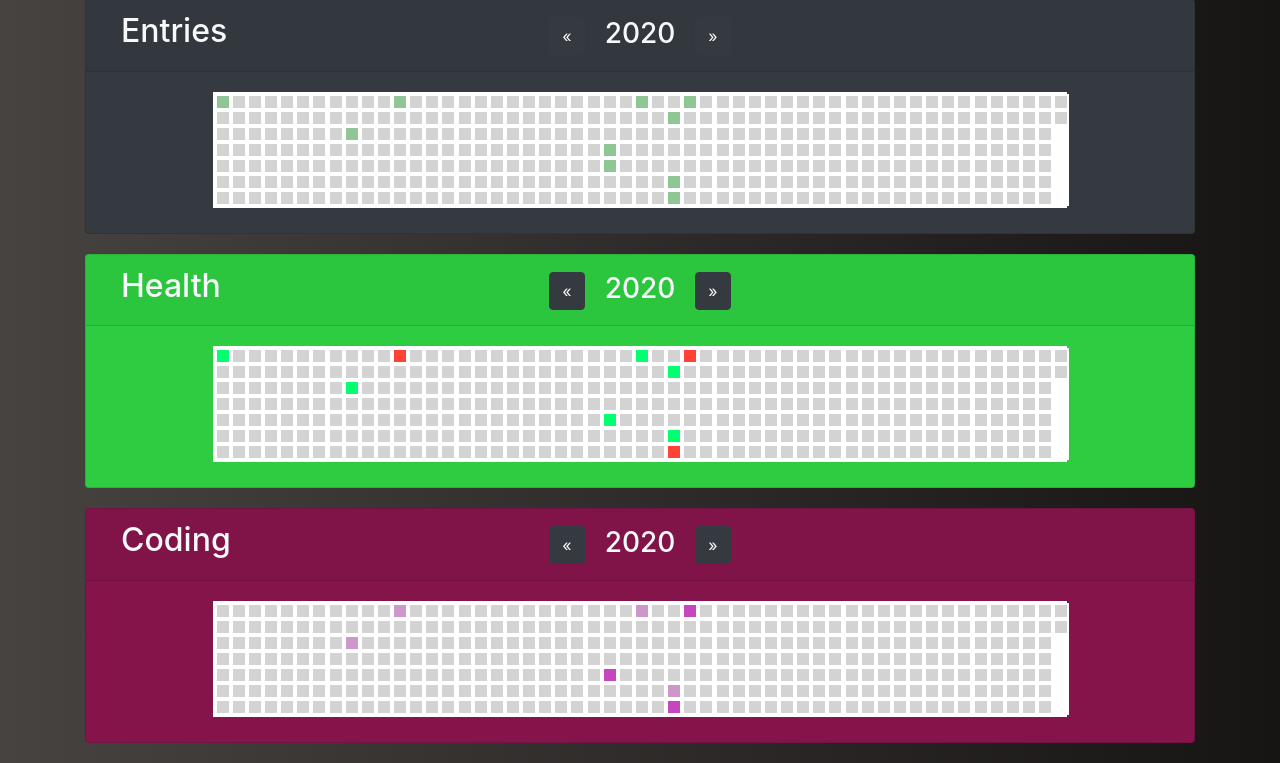
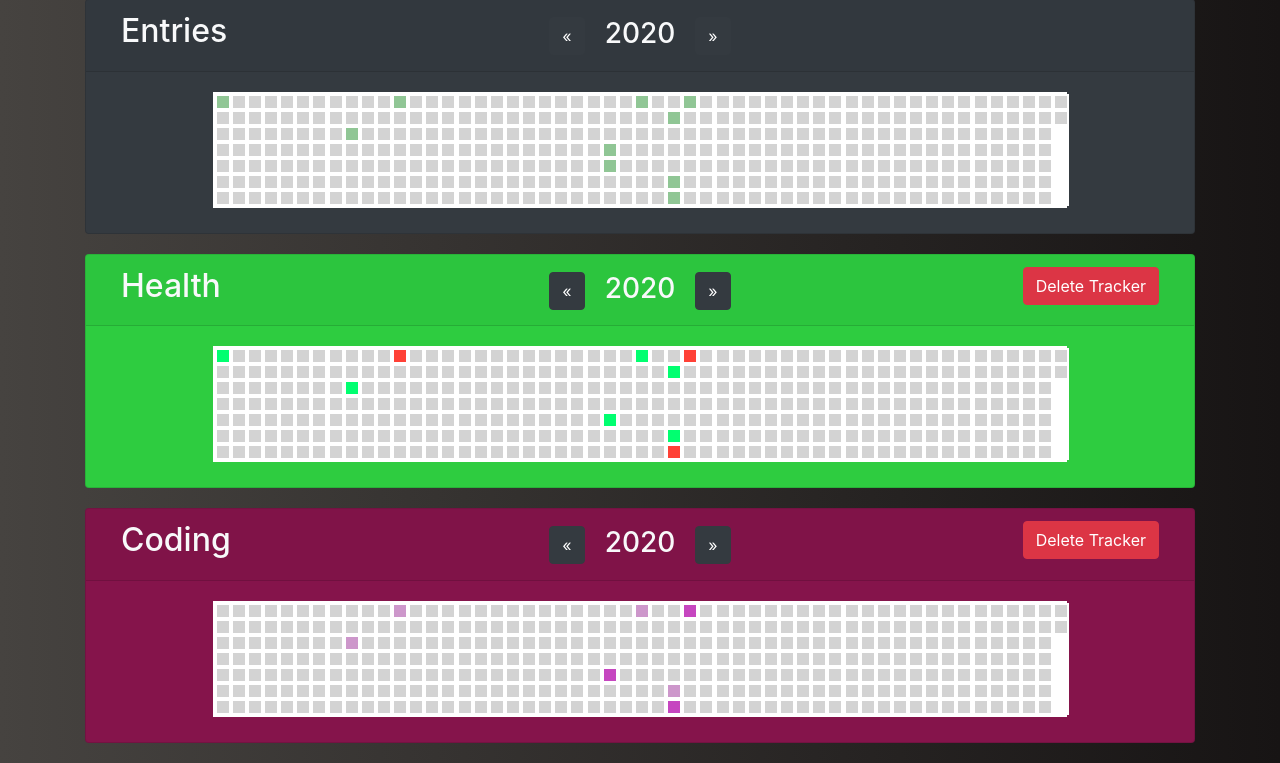
Before and after one commit to cpf006/data-tracker, a Django app: page /journal/ in a window 1280 px wide. Shown: the part 126-889 px from the top of the page. Run offline with Django 3.2, Linux system fonts and the light colour scheme; data comes from the database, SQL or seed files in the repository; both versions use the stored data as it was after the commit; some libraries are stand-ins or nearby versions.

Commit message:
Adding tracker delete functionality. Updating tests. Fixing some code styling.

```diff
--- a/daily_journal/journal/static/journal/js/tracker.js
+++ b/daily_journal/journal/static/journal/js/tracker.js
@@ -6,6 +6,17 @@ function createTracker() {
 
 function deleteTrackerOption(event) {
     $(event.target).parent().parent().remove();
+}
+
+function deleteTracker(id) {
+    if(confirm("Are you sure? This cannot be undone.")) {
+        $.get(
+            "/journal/delete_tracker/"+id,
+            function() {
+                location.reload();
+            }
+        );
+    }
 }
 
 function refreshModal() {
--- a/daily_journal/journal/templates/journal/grid_container.html
+++ b/daily_journal/journal/templates/journal/grid_container.html
@@ -30,6 +30,11 @@
                         </ul>
                     </div>
                     <div class="col-sm">
+                        {% if tracker %}
+                            <button type="button" class="btn btn-danger float-right" onclick="deleteTracker('{{tracker.id}}')">
+                                Delete Tracker
+                            </button>
+                        {% endif %}
                     </div>
                 </div>
             </div>
--- a/daily_journal/journal/urls.py
+++ b/daily_journal/journal/urls.py
@@ -9,10 +9,20 @@ urlpatterns = [
     path('<int:year>', views.index, name='index'),
     # ex: /journal/set_tracker
     path('set_tracker/', views.set_tracker, name='set_tracker'),
+    # ex: /journal/delete_tracker/1
+    path('delete_tracker/<int:pk>', views.delete_tracker, name='delete_tracker'),
     # ex: /journal/set_entry/2020/1/1
-    path('set_entry/<int:year>/<int:month>/<int:day>', views.set_entry, name='set_entry'),
+    path(
+        'set_entry/<int:year>/<int:month>/<int:day>',
+        views.set_entry,
+        name='set_entry'
+    ),
     # ex: /journal/entry/2020/1/1
-    path('entry/<int:year>/<int:month>/<int:day>', views.access_entry, name='access_entry'),
+    path(
+        'entry/<int:year>/<int:month>/<int:day>',
+        views.access_entry,
+        name='access_entry'
+    ),
     # ex: /journal/entries/2020
     path('entries/<int:year>', views.entries, name='entries'),
 ]
--- a/daily_journal/journal/views.py
+++ b/daily_journal/journal/views.py
@@ -5,6 +5,7 @@ from datetime import date, timedelta
 import re
 
 from .models import Entry, DataTracker, DataOption, DataResponse
+
 
 def index(request, year=None):
     """
@@ -20,6 +21,7 @@ def index(request, year=None):
         }
     )
 
+
 def access_entry(request, year, month, day):
     """
     Loads an entry if it exists, else loads empty entry form.
@@ -33,10 +35,12 @@ def access_entry(request, year, month, day):
     trackers = DataTracker.objects.all()
     option_responses = {}
 
-    #Set tracker id to response option id
+    # Set tracker id to response option id
     if(entry):
         for response in entry.dataresponse_set.all():
-            option_responses[response.data_tracker.id] = response.data_option.id
+            option_responses[
+                response.data_tracker.id
+            ] = response.data_option.id
 
     return render(
         request,
@@ -49,10 +53,12 @@ def access_entry(request, year, month, day):
         }
     )
 
+
 def set_entry(request, year, month, day):
     """
     Sets an entries content if it already exists or creates a new one.
-    Sets all new data responses as well as updates any esisting ones for this entry.
+    Sets all new data responses as well as updates any
+    esisting ones for this entry.
     """
     entry = Entry.objects.filter(
         pub_date__year=year,
@@ -65,8 +71,8 @@ def set_entry(request, year, month, day):
         entry.content = request.POST['content']
     else:
         entry = Entry(
-            content = request.POST['content'],
-            pub_date = date(year, month, day)
+            content=request.POST['content'],
+            pub_date=date(year, month, day)
         )
     entry.save()
 
@@ -76,11 +82,23 @@ def set_entry(request, year, month, day):
 
         if tracker_id in request.POST:
             option = get_object_or_404(DataOption, pk=request.POST[tracker_id])
-            response, _ = DataResponse.objects.get_or_create(entry=entry, data_tracker=tracker)
+            response, _ = DataResponse.objects.get_or_create(
+                entry=entry,
+                data_tracker=tracker
+            )
             response.data_option = option
             response.save()
 
-    return JsonResponse(serializers.serialize('python', [entry,]), safe=False)
+    return JsonResponse(serializers.serialize('python', [entry, ]), safe=False)
+
+
+def delete_tracker(request, pk):
+    """
+    Deletes tracker.
+    """
+    get_object_or_404(DataTracker, pk=pk).delete()
+    return JsonResponse({'message': 'Tracker Deleted'})
+
 
 def set_tracker(request):
     """
@@ -105,20 +123,31 @@ def set_tracker(request):
             option_id = re.sub('option_name', '', field)
             name = request.POST[field]
             color = request.POST['option_color'+option_id]
-            option = DataOption.objects.filter(name=name, data_tracker=tracker).first()
+            option = DataOption.objects.filter(
+                name=name,
+                data_tracker=tracker
+            ).first()
             if option:
                 option.color = color
             else:
-                option = DataOption(name=name, color=color, data_tracker=tracker)
+                option = DataOption(
+                    name=name,
+                    color=color,
+                    data_tracker=tracker
+                )
             option.save()
 
-    return JsonResponse(serializers.serialize('python', [tracker,]), safe=False)
+    return JsonResponse(
+        serializers.serialize('python', [tracker, ]),
+        safe=False
+    )
+
 
 def entries(request, year):
     """
     Loads entries for a specified year.
-    If a tracker id is present the color assigned to the response option selected
-    will appear instead of the entry default.
+    If a tracker id is present the color assigned to the response option
+    selected will appear instead of the entry default.
     """
     entry_color = 'rgba(144, 198, 149, 1)'
     tracker = None
@@ -132,8 +161,7 @@ def entries(request, year):
     while start_date < end_date:
         dates[start_date] = None
         start_date += delta
-
-    #Get tracker if set
+    # Get tracker if set
     if 'tracker_id' in request.GET:
         tracker = get_object_or_404(DataTracker, pk=request.GET['tracker_id'])
 
@@ -143,7 +171,10 @@ def entries(request, year):
         color = entry_color
         if tracker:
             color = None
-            response = DataResponse.objects.filter(entry=entry, data_tracker=tracker).first()
+            response = DataResponse.objects.filter(
+                entry=entry,
+                data_tracker=tracker
+            ).first()
             if response:
                 color = response.data_option.color
         dates[entry.pub_date] = color
```
Also changed, not shown: daily_journal/journal/models.py (+15 -1 lines), daily_journal/journal/tests.py (+37 -5 lines), README.md, daily_journal/db.sqlite3.
